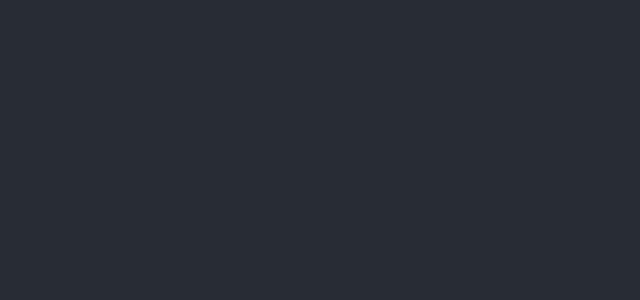
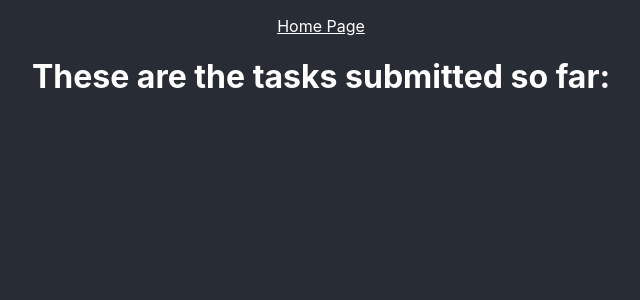
Before and after one commit to dennisxu54/second-learning-react, a React (Create React App) app: page /task in a window 1280 px wide. Shown: the top 300 px of the page, without its empty margins (319-959 px from the left). Built offline with nearby package versions, Linux system fonts and the light colour scheme.

Commit message:
#6 created a page showing list of tasks

```diff
--- a/src/App.tsx
+++ b/src/App.tsx
@@ -2,6 +2,7 @@ import React from "react";
 import "./App.css";
 import { BrowserRouter as Router, Switch, Route } from "react-router-dom";
 import HomePage from "./pages/home-page";
+import TaskPage from "./pages/task-page";
 
 function App() {
   return (
@@ -11,6 +12,9 @@ function App() {
           <Route exact path="/">
             <HomePage />
           </Route>
+          <Route exact path="/task">
+            <TaskPage />
+          </Route>
         </Switch>
       </Router>
     </div>
--- a/src/interfaces/interfaces.ts
+++ b/src/interfaces/interfaces.ts
@@ -1,6 +1,7 @@
 import { Priority } from './types';
 
 export interface ToDoItem {
+  id: number
   priority: Priority;
   title: string;
   description: string;
--- a/src/pages/home-page/home-page.css
+++ b/src/pages/home-page/home-page.css
@@ -39,3 +39,12 @@ label input {
 label select {
   margin-left: 6px;
 }
+
+div {
+  margin-top: 1em;
+}
+
+.page-link {
+  color: white;
+  margin-top: 1em;
+}
--- a/src/pages/home-page/index.css
+++ /dev/null
@@ -1,38 +0,0 @@
-.App {
-  text-align: center;
-}
-
-.App-logo {
-  height: 40vmin;
-  pointer-events: none;
-}
-
-@media (prefers-reduced-motion: no-preference) {
-  .App-logo {
-    animation: App-logo-spin infinite 20s linear;
-  }
-}
-
-.App-header {
-  background-color: #282c34;
-  min-height: 100vh;
-  display: flex;
-  flex-direction: column;
-  align-items: center;
-  justify-content: center;
-  font-size: calc(10px + 2vmin);
-  color: white;
-}
-
-.App-link {
-  color: #61dafb;
-}
-
-@keyframes App-logo-spin {
-  from {
-    transform: rotate(0deg);
-  }
-  to {
-    transform: rotate(360deg);
-  }
-}
--- a/src/pages/home-page/index.tsx
+++ b/src/pages/home-page/index.tsx
@@ -1,36 +1,43 @@
 import React, { useState } from "react";
 import "./home-page.css";
 import { Priority } from "../../interfaces/types";
-import { ToDoItem } from '../../interfaces/interfaces';
-import { addItemToList}  from '../../store/actions/list';
-import { useDispatch, useSelector } from 'react-redux';
-import { useEffect } from 'react';
-import { RootState } from '../../store/store';
+import { ToDoItem } from "../../interfaces/interfaces";
+import { addItemToList } from "../../store/actions/list";
+import { useDispatch, useSelector } from "react-redux";
+import { useEffect } from "react";
+import { RootState } from "../../store/store";
+import { Link } from "react-router-dom";
 
 function HomePage() {
   const [title, setTitle] = useState("");
   const [description, setDescription] = useState("");
   const [priority, setPriority] = useState<Priority>("LOW");
+  const [id, setID] = useState(0)
 
   const list = useSelector((state: RootState) => state.list.list);
   const dispatch = useDispatch();
 
   const handleSubmit = () => {
     const item: ToDoItem = {
+      id,
       priority,
       title,
-      description
-    }
+      description,
+    };
 
     // 'dispatch'ing is a way to make the redux store change
     // 'select'ing is a way to get stuff from the redux store
     // useDispatch and useSelector
     dispatch(addItemToList(item));
+    setID(id + 1)
+    setTitle("")
+    setDescription("")
+    setPriority("LOW")
   };
 
   useEffect(() => {
     console.log(list);
-  }, [list])
+  }, [list]);
 
   return (
     <div className="App">
@@ -63,10 +70,21 @@ function HomePage() {
             <option value="HIGH">HIGH</option>
           </select>
         </label>
-        <button type="submit" onClick={(event: React.MouseEvent) => {event.preventDefault(); handleSubmit()}}>
+        <button
+          type="submit"
+          onClick={(event: React.MouseEvent) => {
+            event.preventDefault();
+            handleSubmit();
+          }}
+        >
           Add to list
-          </button>
+        </button>
       </form>
+      <div>
+        <Link className="page-link" to="/task">
+          Tasks Page
+        </Link>
+      </div>
     </div>
   );
 }
--- /dev/null
+++ b/src/pages/task-page/index.tsx
@@ -0,0 +1,28 @@
+import React from "react";
+import "./task-page.css";
+import { useSelector } from "react-redux";
+import { RootState } from "../../store/store";
+import { Link } from "react-router-dom";
+
+function TaskPage() {
+  const list = useSelector((state: RootState) => state.list.list);
+
+  return (
+    <div className="App">
+      <div>
+        <Link className="page-link" to="/">
+          Home Page
+        </Link>
+      </div>
+      <h1 style={{ color: "white" }}>These are the tasks submitted so far:</h1>
+      {list.map((list) => (
+        <div key={list.id}>
+          <b>Title:</b> {list.title} <b>Description:</b> {list.description}{" "}
+          <b>Priority:</b> {list.priority}
+        </div>
+      ))}
+    </div>
+  );
+}
+
+export default TaskPage;
--- /dev/null
+++ b/src/pages/task-page/task-page.css
@@ -0,0 +1,3 @@
+.page-link {
+    color: white;
+}
```
